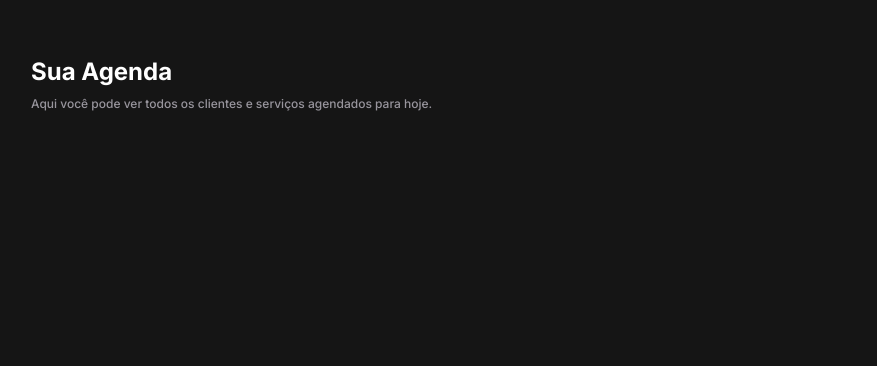
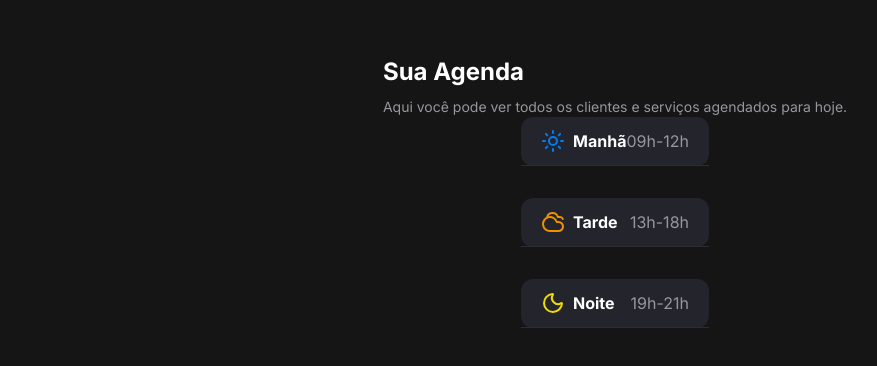
Before and after one commit to anishigouri/pet-shop, a Next.js app: page / in a window 1280 px wide. Shown: the top 366 px of the page, without its empty margins (25-902 px from the left). Built offline with nearby package versions, Linux system fonts and the light colour scheme.

Commit message:
Add appointment grouping and rendering: implement logic to categorize appointments by time periods and display them in the Home page using the PeriodSection component.

```diff
--- a/src/app/page.tsx
+++ b/src/app/page.tsx
@@ -1,12 +1,114 @@
+import { PeriodSection } from '@/components/period-section/period-section';
+import { Appointment as AppointmentPrisma } from '@/generated/prisma';
+import {
+  Appointment,
+  AppointmentPeriod,
+  AppointmentPeriodDay,
+} from '@/types/appointment';
+
+const appointments = [
+  {
+    id: '1',
+    petName: 'Rex',
+    description: 'Consulta',
+    tutorName: 'João',
+    phone: '1234567890',
+    scheduleAt: new Date('2025-08-17T10:00:00'),
+  },
+  {
+    id: '2',
+    petName: 'Mimi',
+    tutorName: 'Maria',
+    description: 'Banho',
+    phone: '1234567890',
+    scheduleAt: new Date('2025-08-17T11:00:00'),
+  },
+  {
+    id: '3',
+    petName: 'Nina',
+    tutorName: 'Natalia',
+    description: 'Consulta',
+    phone: '1234567890',
+    scheduleAt: new Date('2025-08-17T14:00:00'),
+  },
+  {
+    id: '4',
+    petName: 'Nina',
+    tutorName: 'Natalia',
+    description: 'Consulta',
+    phone: '1234567890',
+    scheduleAt: new Date('2025-08-17T19:00:00'),
+  },
+];
+
+const getPeriod = (hour: number): AppointmentPeriodDay => {
+  if (hour >= 9 && hour < 12) return 'morning';
+  if (hour >= 13 && hour < 18) return 'afternoon';
+  return 'evening';
+};
+
+function groupAppointmentByPeriod(
+  appointments: AppointmentPrisma[]
+): AppointmentPeriod[] {
+  const transformedAppointments: Appointment[] = appointments?.map((apt) => ({
+    ...apt,
+    time: apt.scheduleAt.toLocaleTimeString('pt-BR', {
+      hour: '2-digit',
+      minute: '2-digit',
+    }),
+    service: apt.description,
+    period: getPeriod(apt.scheduleAt.getHours()),
+  }));
+
+  const morningAppointments = transformedAppointments.filter(
+    (apt) => apt.period === 'morning'
+  );
+  const afternoonAppointments = transformedAppointments.filter(
+    (apt) => apt.period === 'afternoon'
+  );
+  const eveningAppointments = transformedAppointments.filter(
+    (apt) => apt.period === 'evening'
+  );
+
+  return [
+    {
+      title: 'Manhã',
+      type: 'morning',
+      timeRange: '09h-12h',
+      appointments: morningAppointments,
+    },
+    {
+      title: 'Tarde',
+      type: 'afternoon',
+      timeRange: '13h-18h',
+      appointments: afternoonAppointments,
+    },
+    {
+      title: 'Noite',
+      type: 'evening',
+      timeRange: '19h-21h',
+      appointments: eveningAppointments,
+    },
+  ];
+}
+
 export default function Home() {
+  const periods = groupAppointmentByPeriod(appointments);
   return (
     <div className="bg-background-primary p-6">
-      <div className="flex items-center justify-between md:m-8">
+      <div className="flex flex-col items-center justify-between md:m-8">
         <div>
-          <h1 className="text-title text-content-primary mb-2">Sua Agenda</h1>
-          <p className="text-paragraph-small text-content-secondary">
+          <h1 className="text-title-size text-content-primary mb-2">
+            Sua Agenda
+          </h1>
+          <p className="text-paragraph-medium-size text-content-secondary">
             Aqui você pode ver todos os clientes e serviços agendados para hoje.
           </p>
+        </div>
+        <div className="pb-24 md:pb-0">
+          {periods.map((period, index) => (
+            <PeriodSection period={period} key={index} />
+          ))}
         </div>
       </div>
     </div>
--- /dev/null
+++ b/src/components/period-section/index.ts
@@ -0,0 +1 @@
+export * from './period-section';
--- /dev/null
+++ b/src/components/period-section/period-section.tsx
@@ -0,0 +1,29 @@
+import { Cloudy, Moon, Sun } from 'lucide-react';
+import { AppointmentPeriod } from '@/types/appointment';
+
+type PeriodSectionProps = {
+  period: AppointmentPeriod;
+};
+
+const periodIcons = {
+  morning: <Sun className="text-accent-blue" />,
+  afternoon: <Cloudy className="text-accent-orange" />,
+  evening: <Moon className="text-accent-yellow" />,
+};
+export const PeriodSection = ({ period }: PeriodSectionProps) => {
+  return (
+    <section className="mb-8 bg-background-tertiary rounded-xl">
+      <div className="flex items-center px-5 py-3 justify-between border-b border-[#2E2C30]">
+        <div className="flex items-center gap-2">
+          {periodIcons[period?.type]}
+          <h2 className="text-label-large-size text-content-primary">
+            {period?.title}
+          </h2>
+        </div>
+        <span className="text-label-large-size text-content-secondary">
+          {period.timeRange}
+        </span>
+      </div>
+    </section>
+  );
+};
--- /dev/null
+++ b/src/types/appointment.ts
@@ -0,0 +1,19 @@
+export type AppointmentPeriodDay = 'morning' | 'afternoon' | 'evening';
+
+export type Appointment = {
+  id: string;
+  time: string;
+  petName: string;
+  tutorName: string;
+  phone: string;
+  description: string;
+  scheduleAt: Date;
+  period: AppointmentPeriodDay;
+};
+
+export type AppointmentPeriod = {
+  title: string;
+  type: AppointmentPeriodDay;
+  timeRange: string;
+  appointments: Appointment[];
+};
```
